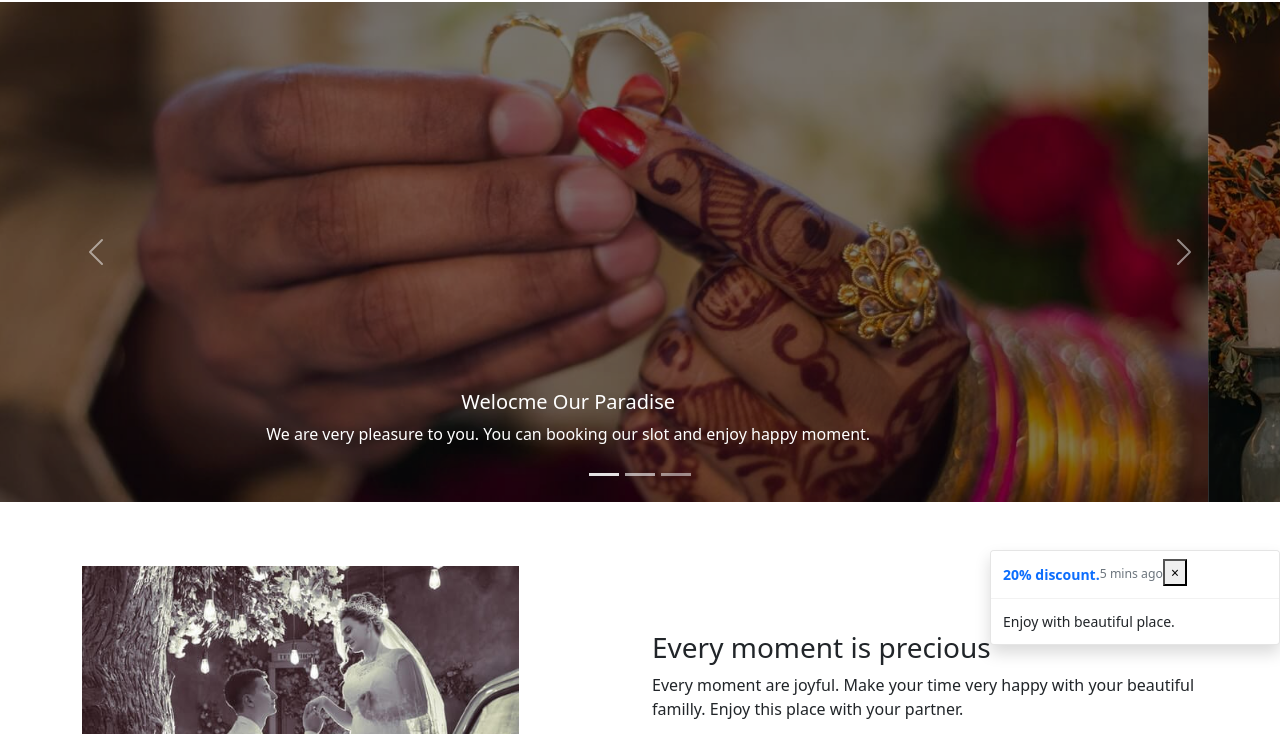
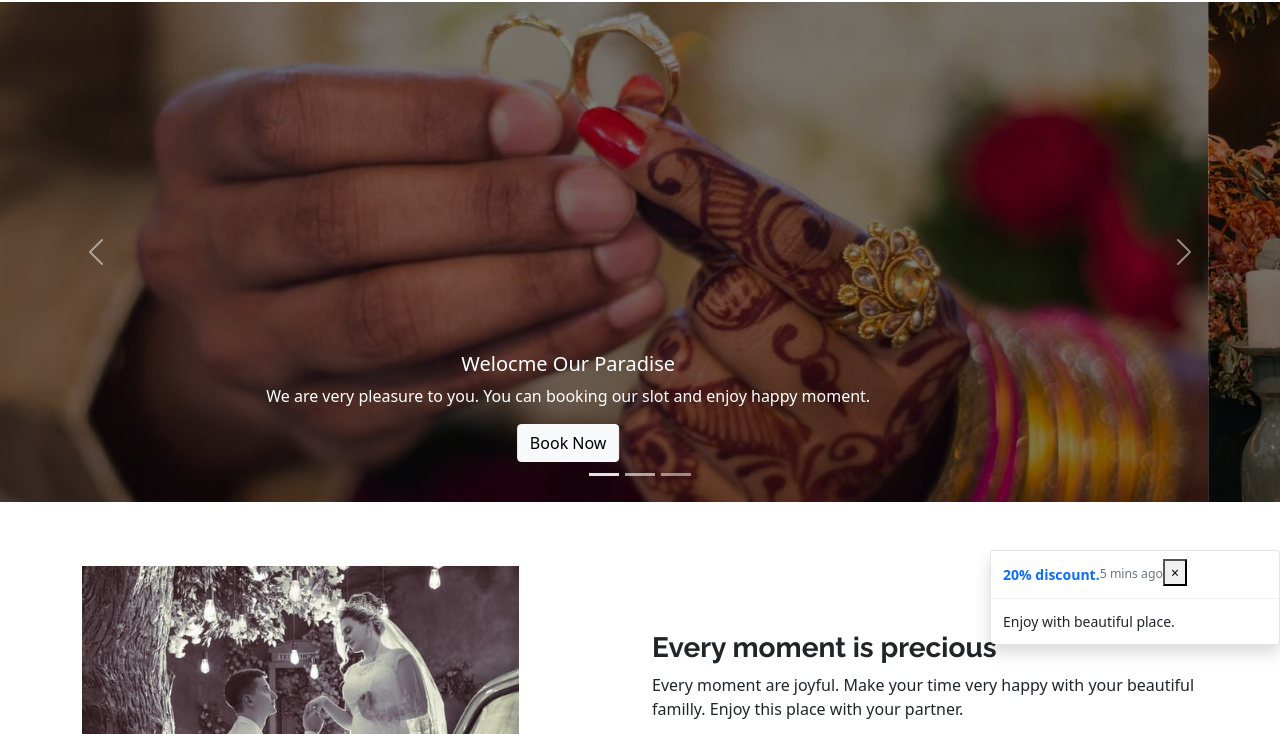
Before and after one commit to ranawp/sk-conventional, a plain HTML site: page index.html in a window 1280 px wide. Shown: the part 54-788 px from the top of the page. Drawn offline with nearby package versions, Linux system fonts and the light colour scheme.

Commit message:
google font add

```diff
--- a/index.html
+++ b/index.html
@@ -5,7 +5,7 @@
     <meta charset="UTF-8">
     <meta http-equiv="X-UA-Compatible" content="IE=edge">
     <meta name="viewport" content="width=device-width, initial-scale=1.0">
-    <title>Document</title>
+    <title>SK Convention Center</title>
     <!-- bootstrap cdn link -->
     <link href="https://cdn.jsdelivr.net/npm/bootstrap@5.0.2/dist/css/bootstrap.min.css" rel="stylesheet"
         integrity="sha384-EVSTQN3/azprG1Anm3QDgpJLIm9Nao0Yz1ztcQTwFspd3yD65VohhpuuCOmLASjC" crossorigin="anonymous">
@@ -66,13 +66,15 @@
                     aria-label="Slide 3"></button>
             </div>
 
-            <!-- banner1 -->
+
             <div class="carousel-inner">
+                <!-- banner1 -->
                 <div class="carousel-item active">
                     <img class="banner_style" src="images/banner1.jpg" class="d-block w-100" alt="...">
                     <div class="carousel-caption d-none d-md-block">
                         <h5>Welocme Our Paradise</h5>
                         <p>We are very pleasure to you. You can booking our slot and enjoy happy moment.</p>
+                        <button class="btn btn-light">Book Now</button>
                     </div>
                 </div>
 
@@ -82,6 +84,7 @@
                     <div class="carousel-caption d-none d-md-block">
                         <h5>20% Discount available</h5>
                         <p>Huurah! you can get 20% disconut. Book now.</p>
+                        <button class="btn btn-light">Book Now</button>
                     </div>
                 </div>
 
@@ -91,6 +94,7 @@
                     <div class="carousel-caption d-none d-md-block">
                         <h5>Keep your moment enjoyble</h5>
                         <p>You will get super service from our center</p>
+                        <button class="btn btn-light">Book Now</button>
                     </div>
                 </div>
             </div>
--- a/style.css
+++ b/style.css
@@ -1,8 +1,27 @@
+@import url('https://fonts.googleapis.com/css2?family=Oswald:wght@600;700&family=Raleway:wght@500;700&display=swap');
+
+h3{
+font-family: 'Raleway' ;
+font-weight: 700;
+}
+
+
 html {
     scroll-behavior: smooth;
   }
 
+
 /* header section */
+/* .navbar-nav a:hover{
+    color: red;
+
+} */
+
+.navbar-light .navbar-nav .nav-link:hover {
+  color: rgb(201, 81, 101);
+
+
+}
 
 .banner_style{
     max-height: 500px;
```
